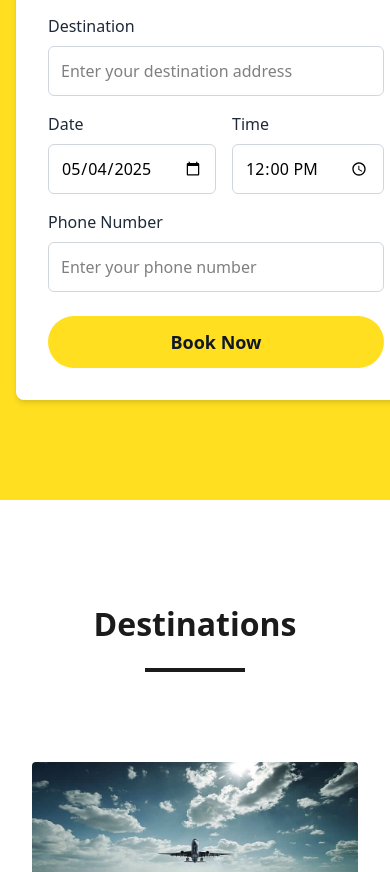
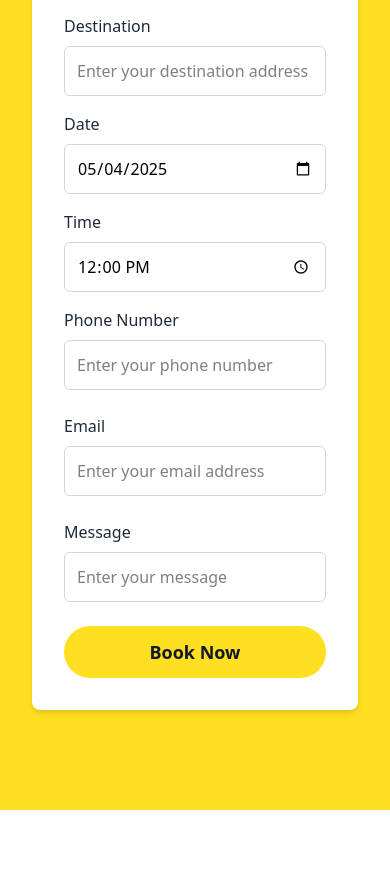
Before and after one commit to grance55/taxi-diadora, a React (Vite) app: page / in a window 390 px wide. Shown: the part 3566-4438 px from the top of the page. Built offline with nearby package versions, Linux system fonts and the light colour scheme; no server answers.

Commit message:
added email and message filed in book now form

```diff
--- a/public/locales/en/translation.json
+++ b/public/locales/en/translation.json
@@ -62,5 +62,10 @@
   "destination_required": "Destination is required",
   "date_required": "Date is required",
   "time_required": "Time is required",
-  "invalid_phone": "Phone number is invalid"
+  "invalid_phone": "Phone number is invalid",
+  "invalid_email": "Email is invalid",
+  "email": "Email",
+  "email_placeholder": "Enter your email address",
+  "message": "Message",
+  "message_placeholder": "Enter your message"
 }
--- a/public/locales/hr/translation.json
+++ b/public/locales/hr/translation.json
@@ -62,5 +62,10 @@
   "destination_required": "Odredište je obavezno",
   "date_required": "Datum je obavezan",
   "time_required": "Vrijeme je obavezno",
-  "invalid_phone": "Unesite ispravan broj telefona"
+  "invalid_phone": "Unesite ispravan broj telefona",
+  "invalid_email": "Unesite ispravan email",
+  "email": "Email",
+  "email_placeholder": "Unesite svoju email adresu",
+  "mmessage": "Poruka",
+  "message_placeholder": "Unesite svoju poruku"
 }
--- a/src/App.tsx
+++ b/src/App.tsx
@@ -86,7 +86,7 @@ function App() {
       </div>
 
       <div className="bg-yellow-300 py-[100px] flex">
-        <div className="mx-auto flex max-w-[800px] flex-col items-center justify-center gap-8 px-4 text-black lg:flex-row">
+        <div className="mx-4 md:mx-auto flex max-w-[800px] flex-col items-center justify-center gap-8 px-4 text-black lg:flex-row">
           <div className="max-w-[400px]">
             <p className="text-[32px] font-bold mb-[20px]">
               {t("book_now_title")}
--- a/src/components/EmailContactForm.tsx
+++ b/src/components/EmailContactForm.tsx
@@ -9,6 +9,8 @@ interface FormData {
   date: string;
   time: string;
   phoneNumber: string;
+  email?: string | null;
+  message?: string | null;
 }
 
 interface FormErrors {
@@ -17,6 +19,8 @@ interface FormErrors {
   date: string;
   time: string;
   phoneNumber: string;
+  email: string;
+  message: string;
 }
 
 interface StatusState {
@@ -36,6 +40,8 @@ export default function RideBookingForm() {
     date: new Date().toISOString().split("T")[0],
     time: "12:00",
     phoneNumber: "",
+    email: "",
+    message: "",
   });
 
   const [status, setStatus] = useState<StatusState>({
@@ -50,6 +56,8 @@ export default function RideBookingForm() {
     date: "",
     time: "",
     phoneNumber: "",
+    email: "",
+    message: "",
   });
 
   // Clear error for a field when the user corrects it
@@ -86,6 +94,8 @@ export default function RideBookingForm() {
       date: new Date().toISOString().split("T")[0],
       time: "12:00",
       phoneNumber: "",
+      email: "",
+      message: "",
     });
     setFormErrors({
       pickupLocation: "",
@@ -93,6 +103,8 @@ export default function RideBookingForm() {
       date: "",
       time: "",
       phoneNumber: "",
+      email: "",
+      message: "",
     });
   };
 
@@ -118,6 +130,15 @@ export default function RideBookingForm() {
     ) {
       errors.phoneNumber =
         t("invalid_phone") || "Please enter a valid phone number";
+    }
+
+    const emailRegex =
+      /^(([^<>()\[\]\\.,;:\s@"]+(\.[^<>()\[\]\\.,;:\s@"]+)*)|(".+"))@((\[[0-9]{1,3}\.[0-9]{1,3}\.[0-9]{1,3}\.[0-9]{1,3}])|(([a-zA-Z\-0-9]+\.)+[a-zA-Z]{2,}))$/;
+    if (
+      formData?.email &&
+      !emailRegex.test(formData.email.replace(/\s+/g, ""))
+    ) {
+      errors.email = t("invalid_email") || "Please enter a valid email address";
     }
 
     // Date validation - ensure it's not in the past
@@ -180,7 +201,7 @@ export default function RideBookingForm() {
   };
 
   return (
-    <div className="bg-white p-8 rounded-lg shadow-md min-w-[400px]">
+    <div className="bg-white p-8 rounded-lg shadow-md w-full lg:min-w-[400px]">
       {/* Global error message */}
       {status.info.error && !status.submitting && (
         <div className="mb-4 p-4 bg-red-100 text-red-700 rounded-md">
@@ -248,8 +269,8 @@ export default function RideBookingForm() {
             )}
           </div>
 
-          <div className="flex mb-4 space-x-4">
-            <div className="w-1/2">
+          <div className="flex mb-4 space-x-4 flex-col md:flex-row">
+            <div className="md:w-1/2 mr-0 md:mr-2 mb-4 md:mb-0">
               <label
                 htmlFor="date"
                 className="block font-medium mb-2 text-gray-800"
@@ -276,7 +297,7 @@ export default function RideBookingForm() {
               )}
             </div>
 
-            <div className="w-1/2">
+            <div className="md:w-1/2 ml-0 md:ml-2">
               <label
                 htmlFor="time"
                 className="block font-medium mb-2 text-gray-800"
@@ -327,6 +348,47 @@ export default function RideBookingForm() {
                 {formErrors.phoneNumber}
               </p>
             )}
+          </div>
+
+          <div className="mb-6">
+            <label
+              htmlFor="email"
+              className="block font-medium mb-2 text-gray-800"
+            >
+              {t("email")}
+            </label>
+            <input
+              id="email"
+              type="email"
+              name="email"
+              placeholder={t("email_placeholder")}
+              value={formData.email}
+              onChange={handleChange}
+              className={`w-full p-3 border rounded-md focus:outline-none focus:ring-2 focus:ring-yellow-300 ${
+                formErrors.email ? "border-red-500" : "border-gray-300"
+              }`}
+            />
+            {formErrors.email && (
+              <p className="text-red-500 text-sm mt-1">{formErrors.email}</p>
+            )}
+          </div>
+
+          <div className="mb-6">
+            <label
+              htmlFor="message"
+              className="block font-medium mb-2 text-gray-800"
+            >
+              {t("message")}
+            </label>
+            <input
+              id="message"
+              type="text"
+              name="message"
+              placeholder={t("message_placeholder")}
+              value={formData.message}
+              onChange={handleChange}
+              className={`w-full p-3 border rounded-md focus:outline-none focus:ring-2 focus:ring-yellow-300 border-gray-300`}
+            />
           </div>
 
           <div className="flex gap-4">
```
